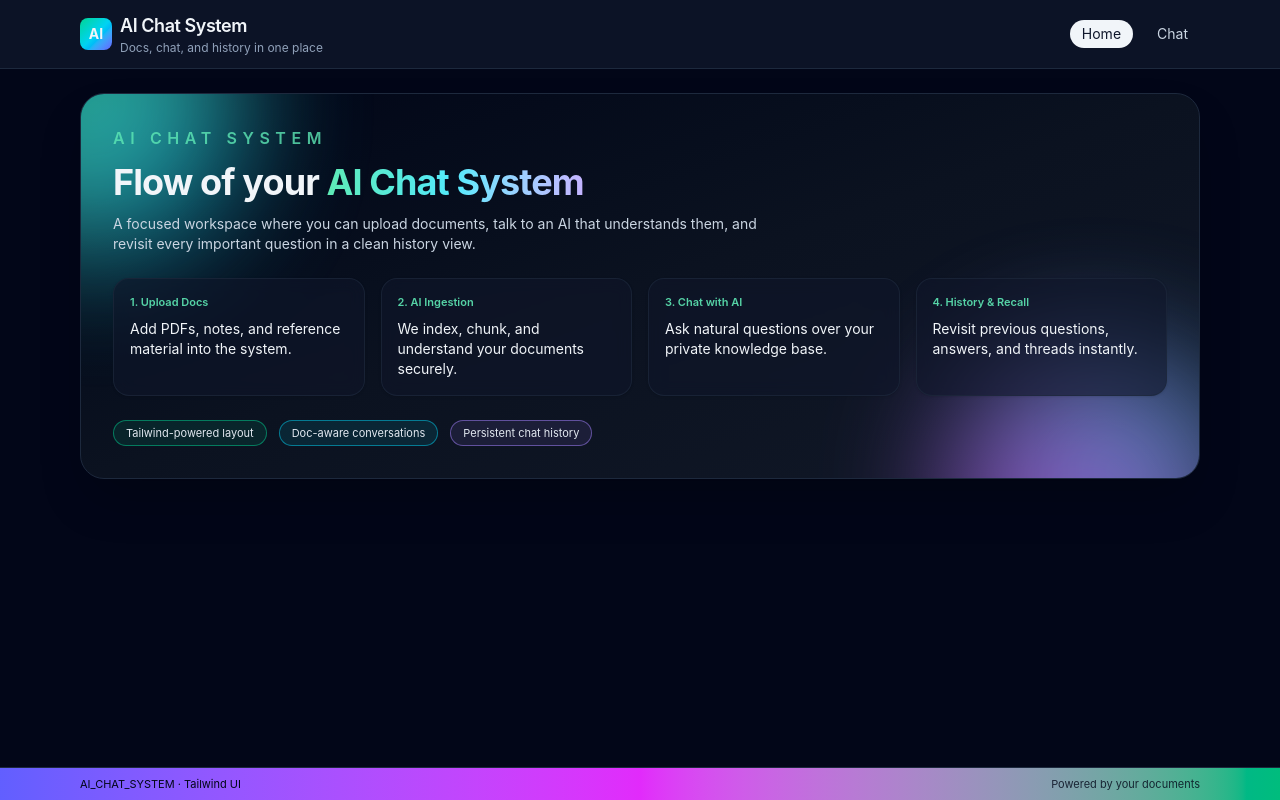
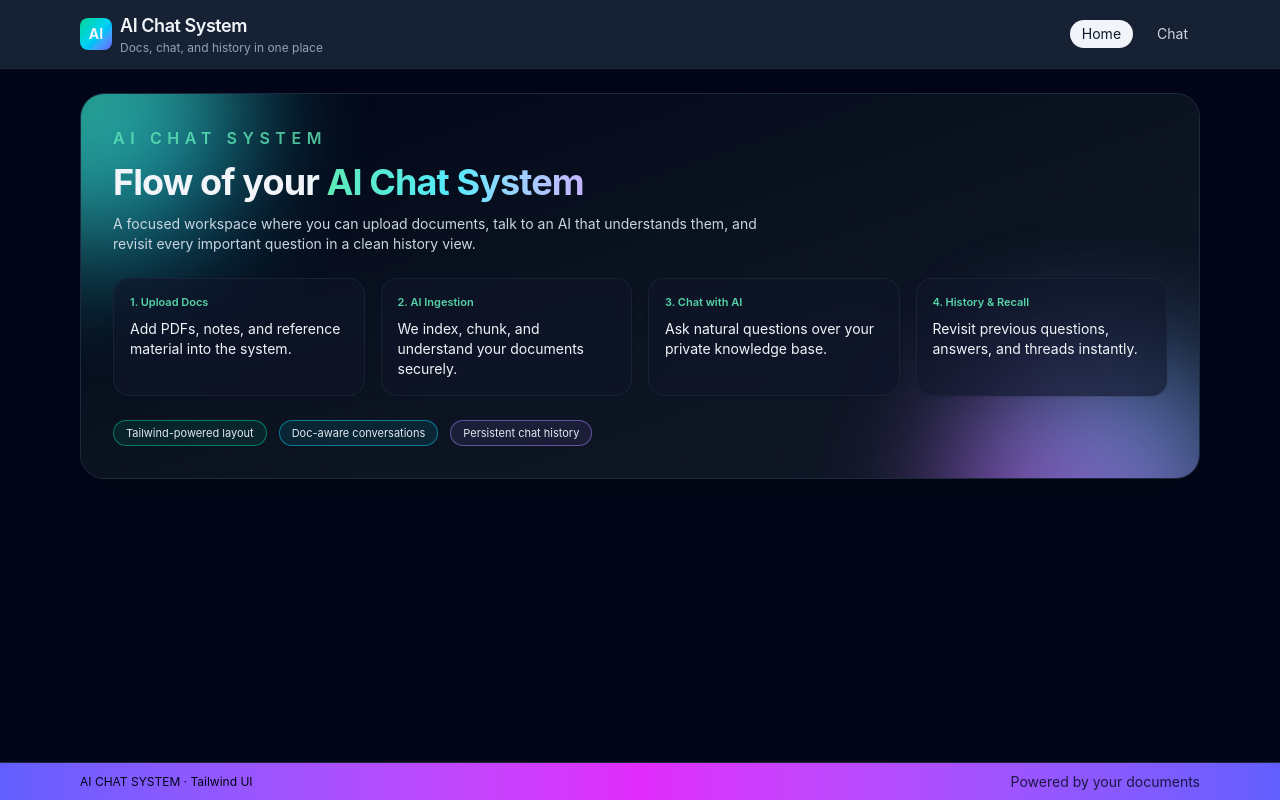
Before and after one commit to ShraddhaMulekar/practice, a React app in the folder Gen_AI/day9-ai_chat_system/frontend/: page / in a window 1280 px wide. Built offline with nearby package versions, Linux system fonts and the light colour scheme; the HTML template or start-up script is replaced by a standard one.

Commit message:
update footer css

```diff
--- a/Gen_AI/day9-ai_chat_system/frontend/src/components/Layout.jsx
+++ b/Gen_AI/day9-ai_chat_system/frontend/src/components/Layout.jsx
@@ -4,7 +4,7 @@ const Layout = () => {
   return (
     <div className="min-h-screen bg-slate-950 text-slate-100 flex flex-col">
       {/* Header */}
-      <header className="border-b border-slate-800 bg-slate-900/80 backdrop-blur">
+      <header className="border-b border-slate-800 bg-slate-800/80 backdrop-blur">
         <div className="mx-auto flex max-w-6xl items-center justify-between px-4 py-3">
           <div className="flex items-center gap-2">
             <span className="inline-flex h-8 w-8 items-center justify-center rounded-lg bg-gradient-to-br from-emerald-400 via-cyan-400 to-indigo-500 text-sm font-bold">
@@ -55,10 +55,10 @@ const Layout = () => {
       </main>
 
       {/* FOOTER */}
-      <footer className="mt-auto border-t border-slate-800 bg-gradient-to-r from-indigo-500 via-fuchsia-500 to-emerald-500">
+      <footer className="mt-auto border-t border-slate-800 bg-gradient-to-r from-indigo-500 via-fuchsia-500 to-indigo-500">
         <div className="mx-auto flex max-w-6xl items-center justify-between px-4 py-2 text-[11px] text-slate-950">
-          <span>AI_CHAT_SYSTEM · Tailwind UI</span>
-          <span className="opacity-80">Powered by your documents</span>
+          <span className="text-[12px]">AI CHAT SYSTEM  · Tailwind UI</span>
+          <span className="opacity-80 text-[14px]">Powered by your documents</span>
         </div>
       </footer>
 
```
